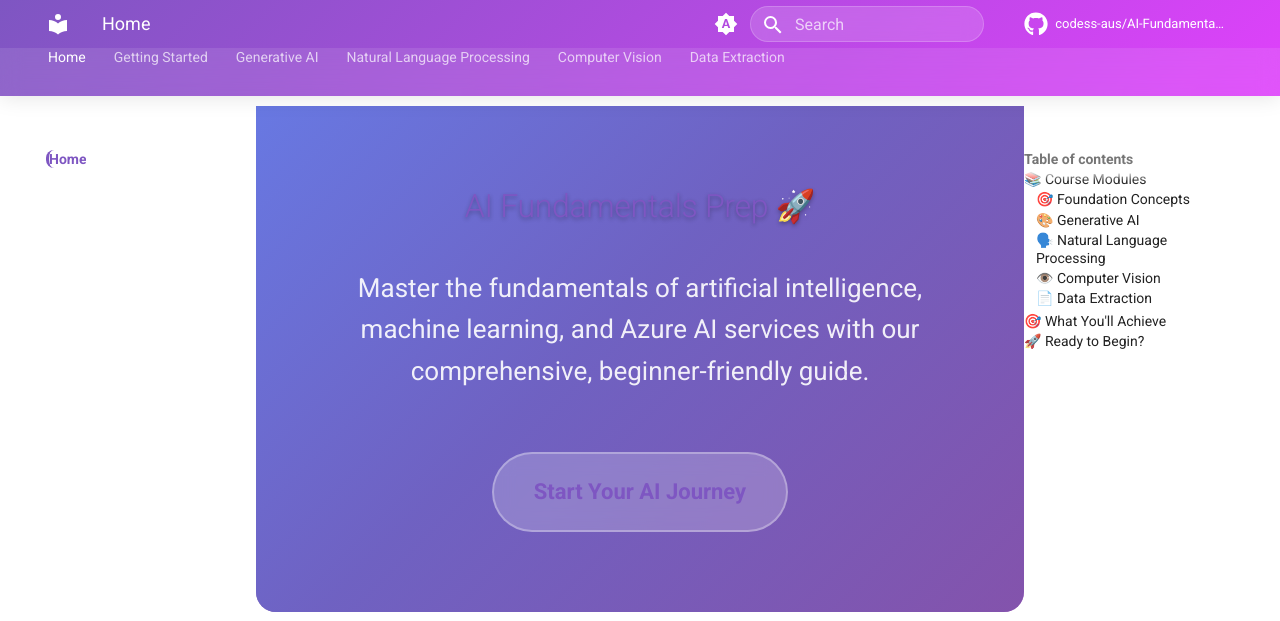
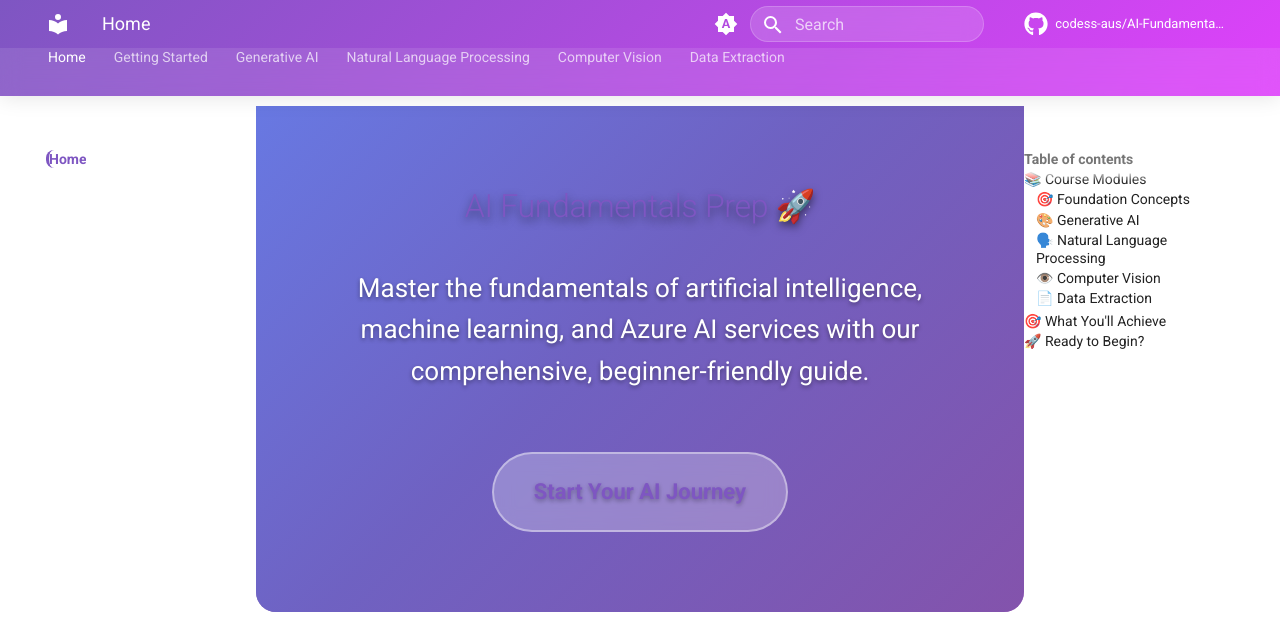
Before and after one commit to codess-aus/AI-Fundamentals-Prep, an MkDocs documentation site: the page built from docs/index.md, in a window 1280 px wide. Shown: the top 621 px of the page. Built offline with MkDocs 1.6.1 and Material for MkDocs 9.7.7, drawn with Linux system fonts in a browser that asks for light colours; comment, search, counter and statistics services are not loaded.

Commit message:
Enhance hero text visibility - make text bright white
- Set hero title to bright white (#ffffff) with stronger shadow
- Set hero subtitle to bright white with enhanced shadow
- Remove opacity from subtitle for better visibility
- Enhance CTA button contrast with brighter background and white text
- Add stronger text shadows for better readability against gradient
- Increase button font weight to 700 for better emphasis

```diff
--- a/docs/stylesheets/extra.css
+++ b/docs/stylesheets/extra.css
@@ -52,32 +52,36 @@
     font-size: 3rem;
     font-weight: 700;
     margin-bottom: 1rem;
-    text-shadow: 0 2px 4px rgba(0,0,0,0.3);
+    color: #ffffff;
+    text-shadow: 0 4px 8px rgba(0,0,0,0.5);
 }
 
 .hero-subtitle {
     font-size: 1.3rem;
     margin-bottom: 2rem;
-    opacity: 0.9;
+    color: #ffffff;
+    opacity: 1;
     max-width: 600px;
     margin-left: auto;
     margin-right: auto;
+    text-shadow: 0 2px 4px rgba(0,0,0,0.4);
 }
 
 .hero-cta {
-    background: rgba(255, 255, 255, 0.2);
+    background: rgba(255, 255, 255, 0.25);
     backdrop-filter: blur(10px);
-    border: 2px solid rgba(255, 255, 255, 0.3);
-    color: white;
+    border: 2px solid rgba(255, 255, 255, 0.4);
+    color: #ffffff;
     padding: 1rem 2rem;
     border-radius: 50px;
     text-decoration: none;
-    font-weight: 600;
+    font-weight: 700;
     font-size: 1.1rem;
     transition: all 0.3s ease;
     display: inline-block;
     margin-top: 1rem;
     animation: pulse 2s infinite;
+    text-shadow: 0 2px 4px rgba(0,0,0,0.3);
 }
 
 @keyframes pulse {
@@ -87,10 +91,11 @@
 }
 
 .hero-cta:hover {
-    background: rgba(255, 255, 255, 0.3);
+    background: rgba(255, 255, 255, 0.35);
     transform: translateY(-2px);
     box-shadow: 0 8px 25px rgba(0,0,0,0.2);
-    color: white;
+    color: #ffffff;
+    border-color: rgba(255, 255, 255, 0.6);
 }
 
 /* Modern Navigation Enhancements */
```
